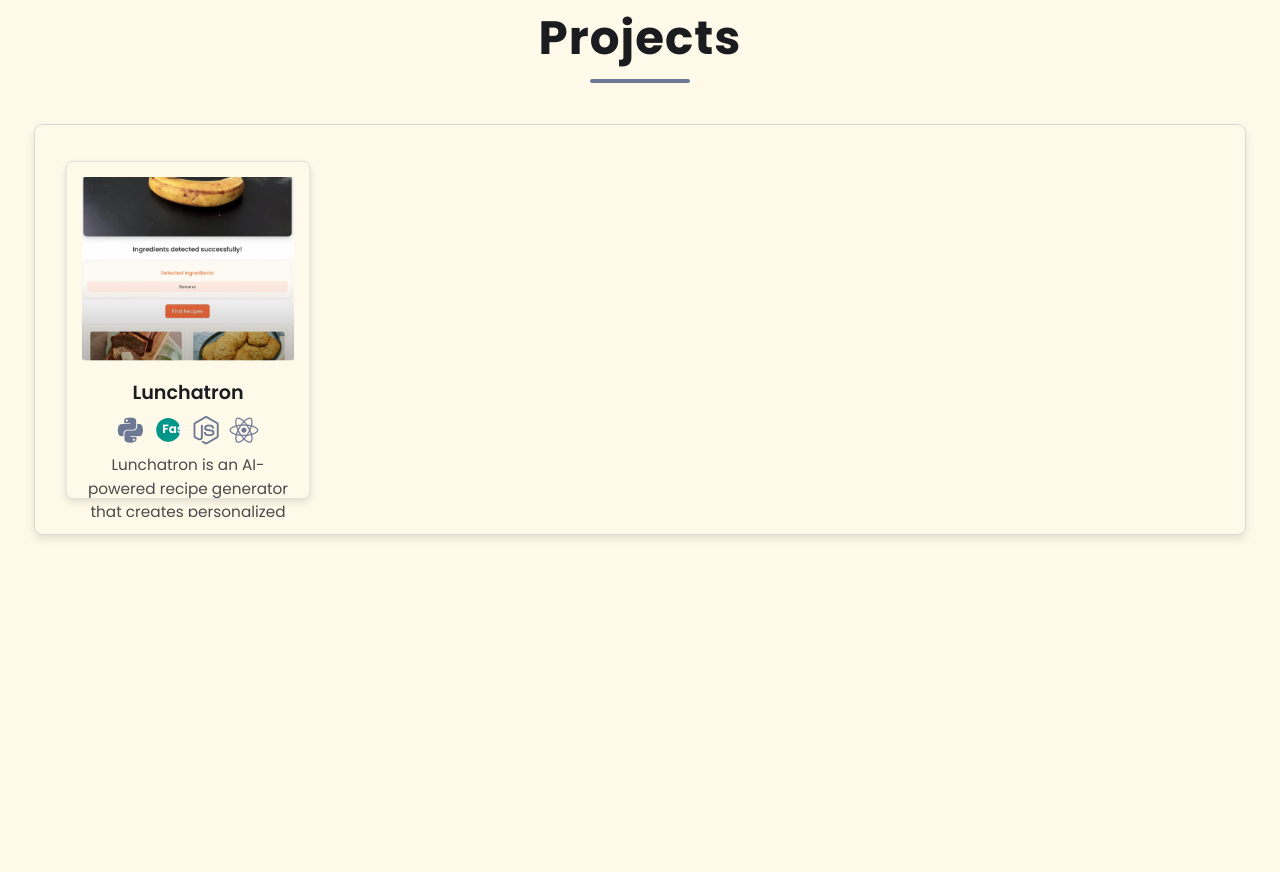
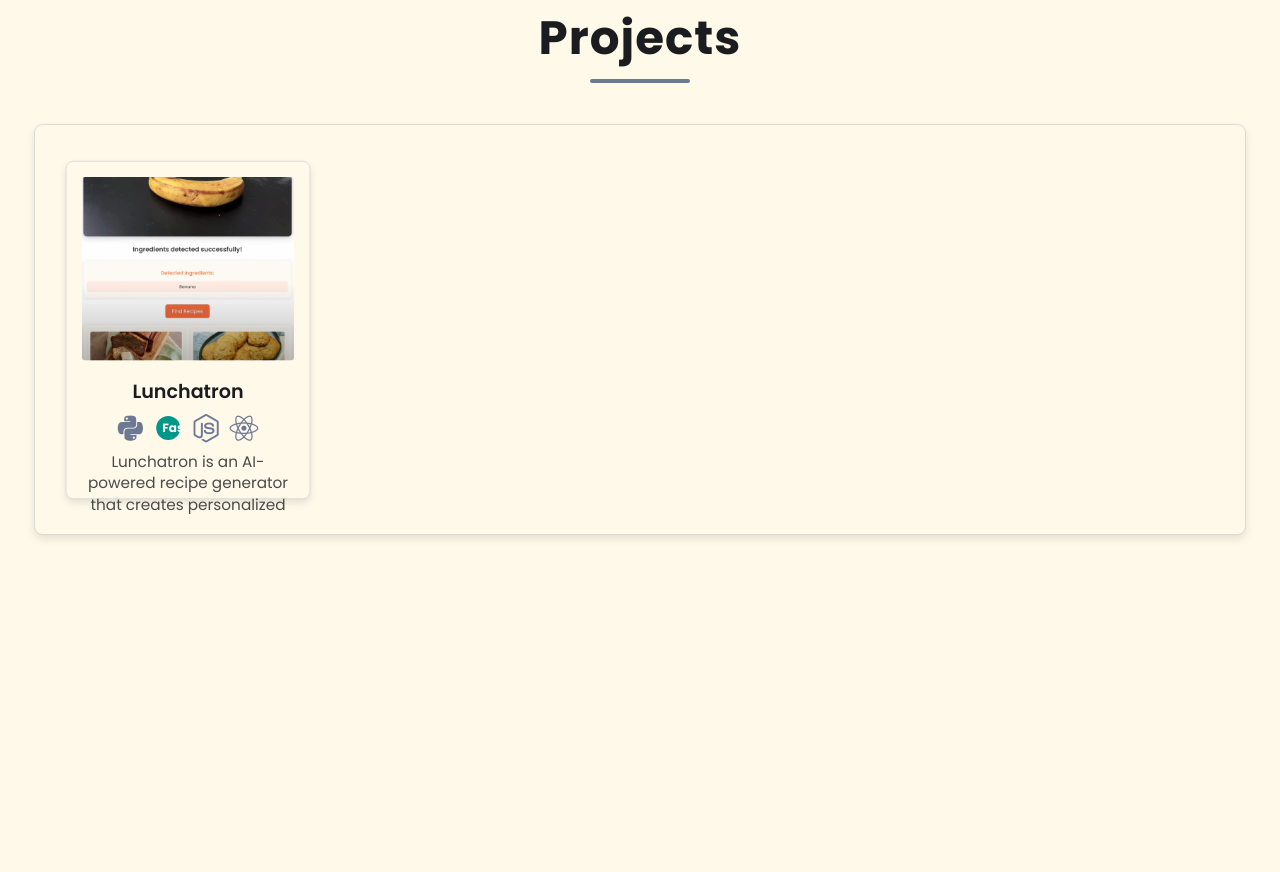
Before and after one commit to Agneswei/Personal-Portfolio, a plain HTML site: page index.html in a window 1280 px wide. Shown: the part 1219-2091 px from the top of the page. Drawn offline with nearby package versions, Linux system fonts and the light colour scheme.

Commit message:
Update styles.css

```diff
--- a/styles.css
+++ b/styles.css
@@ -393,10 +393,14 @@ section h2::after {
     filter: grayscale(100%) brightness(0) invert(1);
 }
 
+
 .project-box {
+    display: block;
+    line-height: 1.4;
     width: 100%;
     margin-bottom: 4rem; /* Add space between subsections */
 }
+
 
 .projects-scroll-container {
     display: flex;
```
